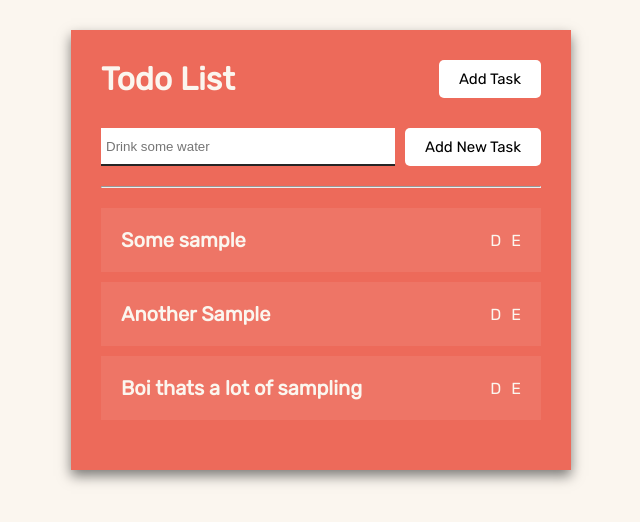
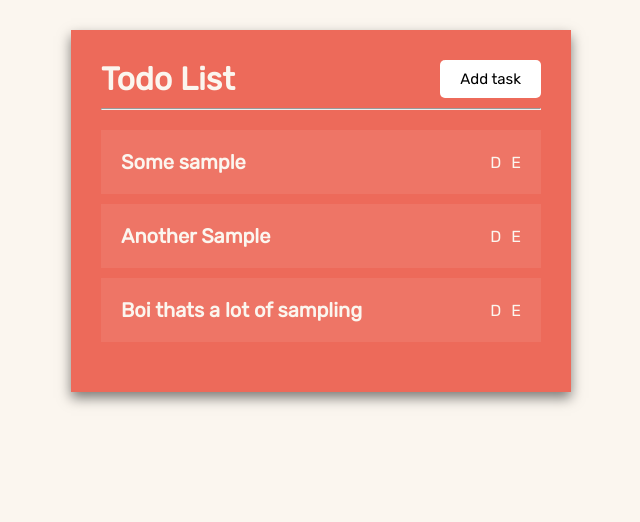
Before and after one commit to shuvofifty/Angular-task-List-App, an Angular app: page / in a window 1280 px wide. Shown: the top 522 px of the page, without its empty margins (319-959 px from the left). Built offline with nearby package versions, Linux system fonts and the light colour scheme.

Commit message:
toggle input form completed

```diff
--- a/src/app/components/header/header.component.html
+++ b/src/app/components/header/header.component.html
@@ -1,11 +1,11 @@
 <header>
   <h1>{{ title }}</h1>
   <app-button
-    color="white"
-    text="Add Task"
+    [color]="shouldShowAddTask ? 'red' : 'white'"
+    [text]="shouldShowAddTask ? 'Close' : 'Add task'"
     (btnClick)="toggleAddTaskView()"
   ></app-button>
 </header>
 
-<app-add-todo-task></app-add-todo-task>
+<app-add-todo-task *ngIf="shouldShowAddTask"></app-add-todo-task>
 <hr />
--- a/src/app/components/header/header.component.ts
+++ b/src/app/components/header/header.component.ts
@@ -8,8 +8,9 @@ import { Component, ViewEncapsulation } from '@angular/core';
 })
 export class HeaderComponent {
   title: string = 'Todo List';
+  shouldShowAddTask: boolean = false
 
   toggleAddTaskView() {
-    console.log('add task');
+    this.shouldShowAddTask = !this.shouldShowAddTask
   }
 }
```
